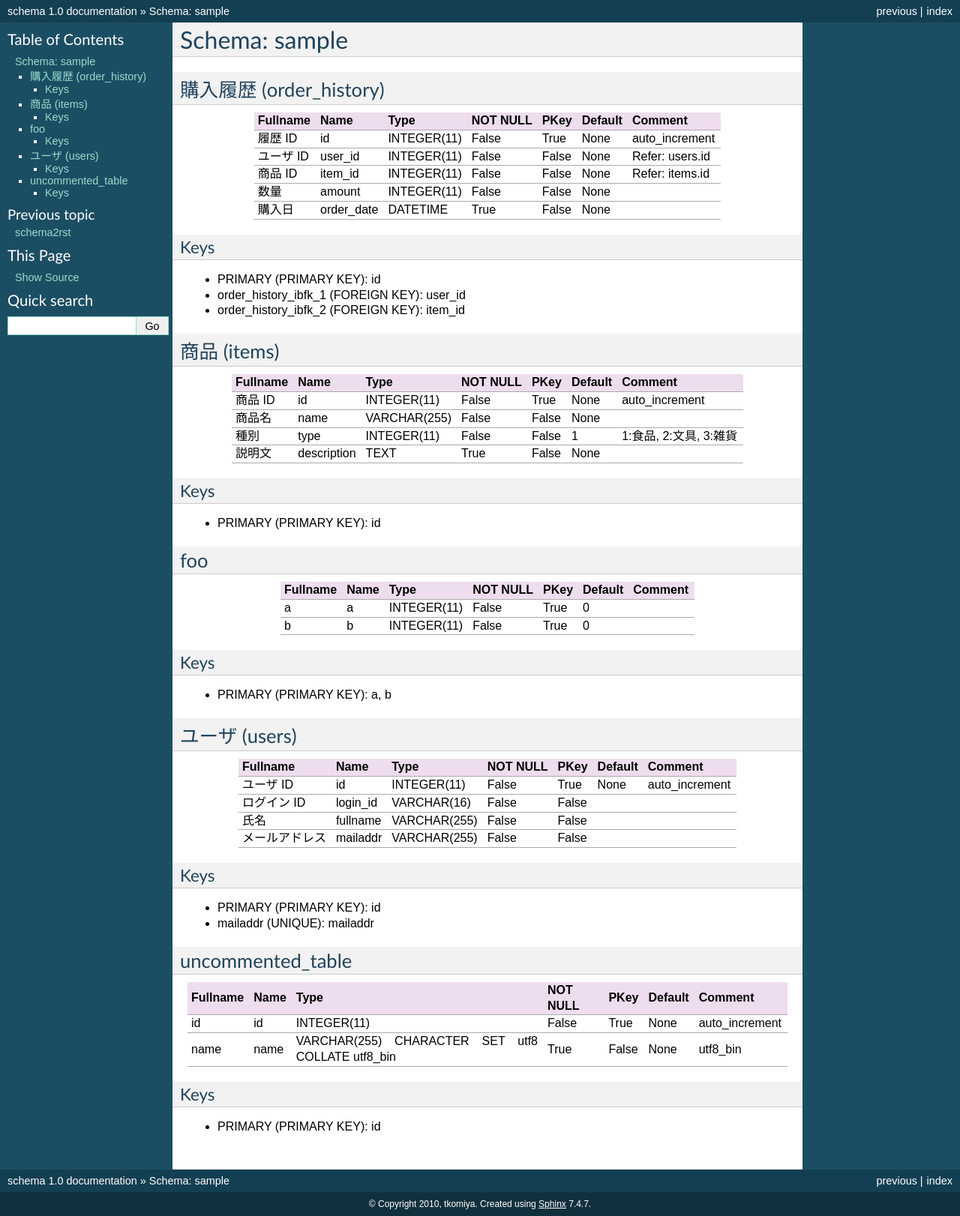
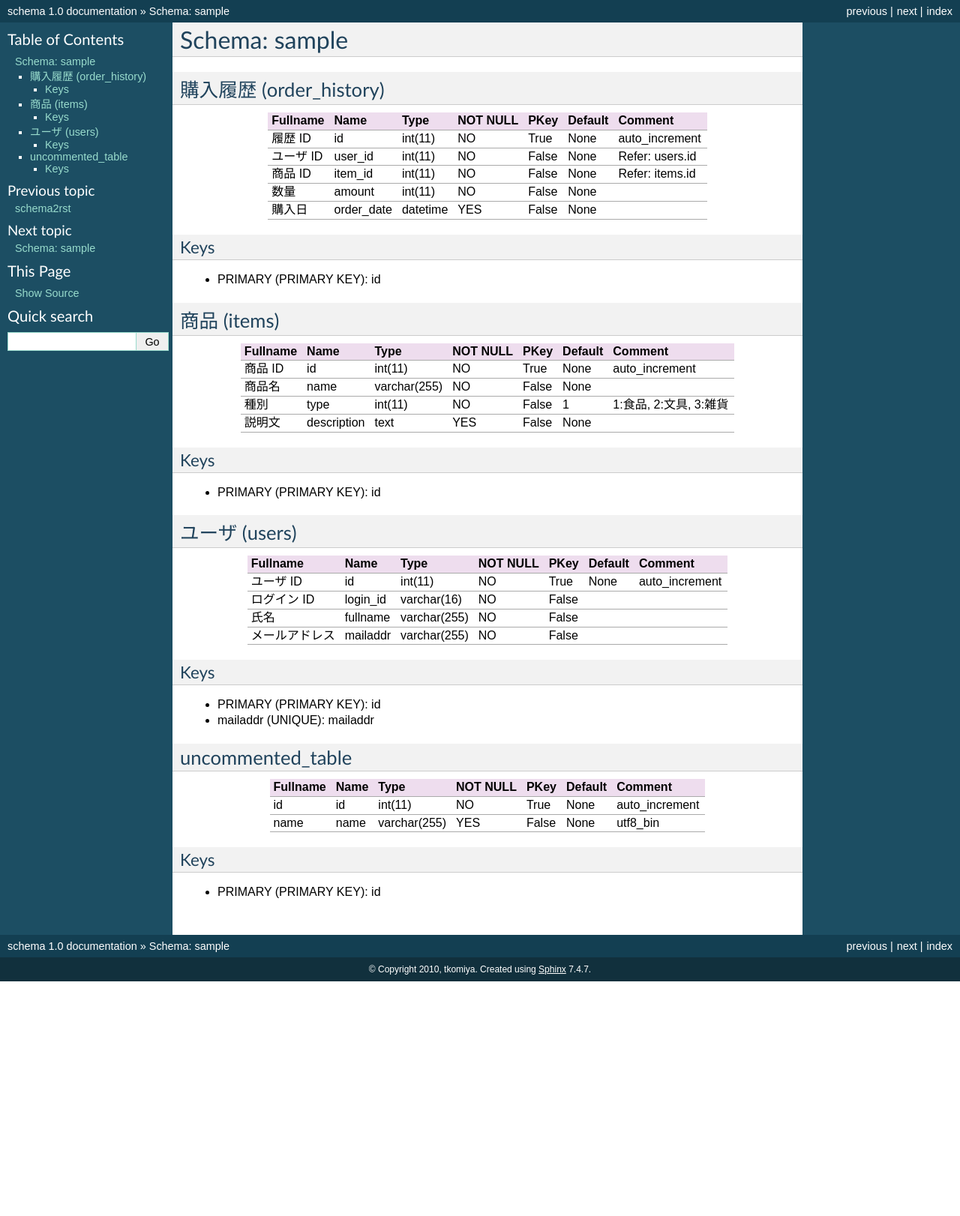
Before and after one commit to blockdiag/blockdiag.com, a Sphinx documentation site: the page built from schema2rst/source/schema.rst, in a window 1280 px wide. Shown: the whole page at 75% size. Built offline with Sphinx 7.4.7, drawn with Linux system fonts in a browser that asks for light colours; after the commit the page ends 1309 px from its top, so only the background shows below that.

```diff
--- a/schema2rst/source/conf.py
+++ b/schema2rst/source/conf.py
@@ -25,7 +25,7 @@
 
 # Add any Sphinx extension module names here, as strings. They can be extensions
 # coming with Sphinx (named 'sphinx.ext.*') or your custom ones.
-extensions = []
+extensions = ['sphinx.ext.graphviz']
 
 # Add any paths that contain templates here, relative to this directory.
 templates_path = ['_templates']
--- a/schema2rst/source/index.rst
+++ b/schema2rst/source/index.rst
@@ -16,6 +16,7 @@
 .. code-block:: none
 
    % schema2rst > schema.rst
+   % schema2graph > graph.rst
 
 抽出したデータベース定義書は以下になります。
 
@@ -23,3 +24,4 @@
    :maxdepth: 2
 
    schema
+   graph
--- a/schema2rst/source/schema.rst
+++ b/schema2rst/source/schema.rst
@@ -18,36 +18,36 @@
      - Comment
    * - 履歴 ID
      - id
-     - INTEGER(11)
-     - False
+     - int(11)
+     - NO
      - True
      - None
      - auto_increment
    * - ユーザ ID
      - user_id
-     - INTEGER(11)
-     - False
+     - int(11)
+     - NO
      - False
      - None
      - Refer: users.id
    * - 商品 ID
      - item_id
-     - INTEGER(11)
-     - False
+     - int(11)
+     - NO
      - False
      - None
      - Refer: items.id
    * - 数量
      - amount
-     - INTEGER(11)
-     - False
+     - int(11)
+     - NO
      - False
      - None
      -
    * - 購入日
      - order_date
-     - DATETIME
-     - True
+     - datetime
+     - YES
      - False
      - None
      -
@@ -56,8 +56,6 @@
 ^^^^
 
 * PRIMARY (PRIMARY KEY): id
-* order_history_ibfk_1 (FOREIGN KEY): user_id
-* order_history_ibfk_2 (FOREIGN KEY): item_id
 
 商品 (items)
 ------------
@@ -74,29 +72,29 @@
      - Comment
    * - 商品 ID
      - id
-     - INTEGER(11)
-     - False
+     - int(11)
+     - NO
      - True
      - None
      - auto_increment
    * - 商品名
      - name
-     - VARCHAR(255)
-     - False
+     - varchar(255)
+     - NO
      - False
      - None
      -
    * - 種別
      - type
-     - INTEGER(11)
-     - False
+     - int(11)
+     - NO
      - False
      - 1
      - 1:食品, 2:文具, 3:雑貨
    * - 説明文
      - description
-     - TEXT
-     - True
+     - text
+     - YES
      - False
      - None
      -
@@ -105,39 +103,6 @@
 ^^^^
 
 * PRIMARY (PRIMARY KEY): id
-
-foo
----
-
-.. list-table::
-   :header-rows: 1
-
-   * - Fullname
-     - Name
-     - Type
-     - NOT NULL
-     - PKey
-     - Default
-     - Comment
-   * - a
-     - a
-     - INTEGER(11)
-     - False
-     - True
-     - 0
-     -
-   * - b
-     - b
-     - INTEGER(11)
-     - False
-     - True
-     - 0
-     -
-
-Keys
-^^^^
-
-* PRIMARY (PRIMARY KEY): a, b
 
 ユーザ (users)
 --------------
@@ -154,29 +119,29 @@
      - Comment
    * - ユーザ ID
      - id
-     - INTEGER(11)
-     - False
+     - int(11)
+     - NO
      - True
      - None
      - auto_increment
    * - ログイン ID
      - login_id
-     - VARCHAR(16)
-     - False
+     - varchar(16)
+     - NO
      - False
      -
      -
    * - 氏名
      - fullname
-     - VARCHAR(255)
-     - False
+     - varchar(255)
+     - NO
      - False
      -
      -
    * - メールアドレス
      - mailaddr
-     - VARCHAR(255)
-     - False
+     - varchar(255)
+     - NO
      - False
      -
      -
@@ -202,15 +167,15 @@
      - Comment
    * - id
      - id
-     - INTEGER(11)
-     - False
+     - int(11)
+     - NO
      - True
      - None
      - auto_increment
    * - name
      - name
-     - VARCHAR(255) CHARACTER SET utf8 COLLATE utf8_bin
-     - True
+     - varchar(255)
+     - YES
      - False
      - None
      - utf8_bin
```
Also changed, not shown: schema2rst/source/graph.rst (added, +15 -0 lines), 14 other files.
